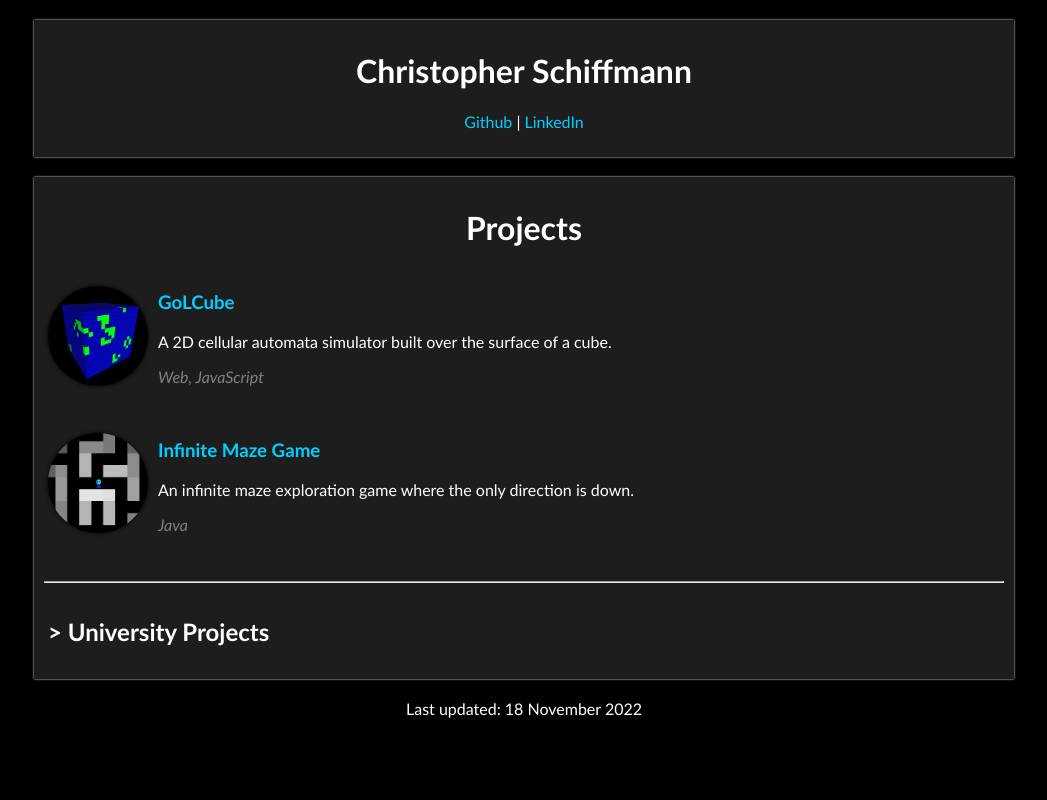
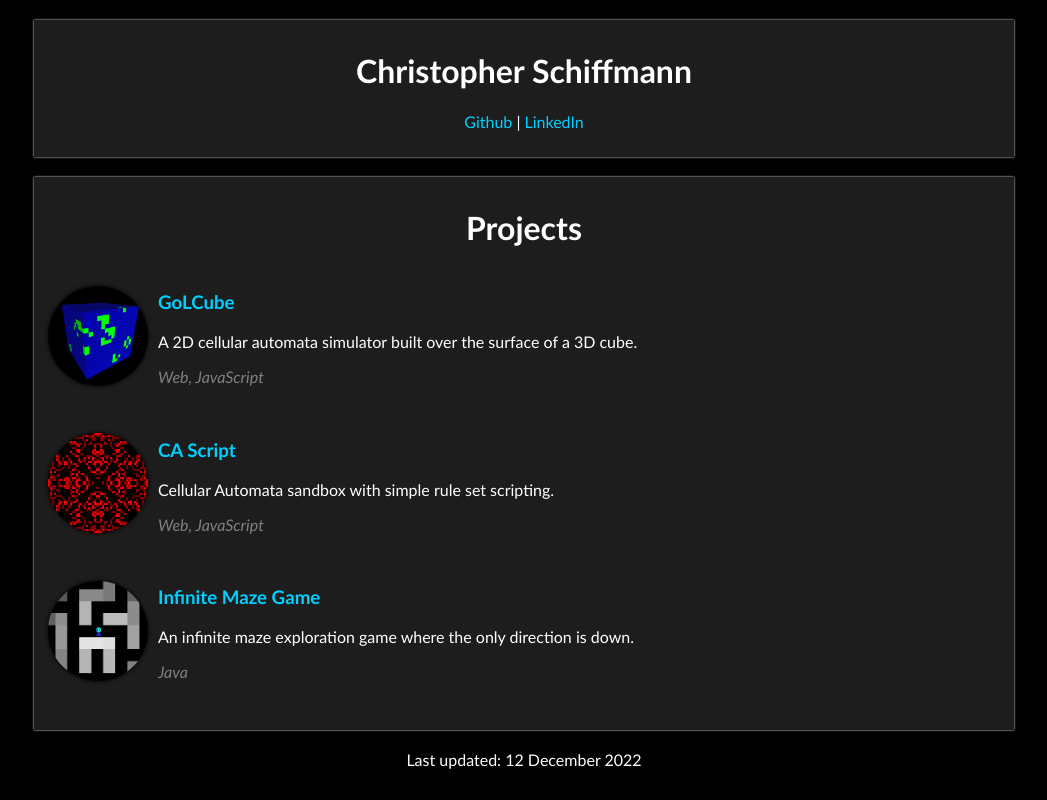
Before and after one commit to cjphs/cjphs.github.io, a plain HTML site: page index.html in a window 1280 px wide. Shown: the whole page, without its empty margins (116-1163 px from the left). Drawn offline with Linux system fonts and the light colour scheme.

Commit message:
ca_script

```diff
--- a/index.html
+++ b/index.html
@@ -61,13 +61,6 @@
                 <script src="loadProjects.js"></script>
 
                 <br>
-                <hr>
-
-                <a href="uniprojects.html">
-                    <div class="project_div">
-                        <h2> > University Projects</h2>
-                    </div>
-                </a>
             </div>
         </div>
     </center>
@@ -78,7 +71,7 @@
 <footer>
     <center>
         <p>
-            Last updated: 18 November 2022
+            Last updated: 12 December 2022
         </p>
     </center>
 </footer>
--- a/loadProjects.js
+++ b/loadProjects.js
@@ -4,10 +4,17 @@ const projects = [
         "GoLCube",
         "https://cjphs.github.io/golcube",
         "assets/golcube_thumbnail.png",
-        "A 2D cellular automata simulator built over the surface of a cube.",
+        "A 2D cellular automata simulator built over the surface of a 3D cube.",
         "Web, JavaScript"
     ],
 
+    [
+        "CA Script",
+        "https://christophersch.github.io/golcube",
+        "assets/ca_script_thumbnail.png",
+        "Cellular Automata sandbox with simple rule set scripting.",
+        "Web, JavaScript"
+    ],
     // ,
 
     [
```
Also changed, not shown: assets/ca_script_thumbnail.png (added).
